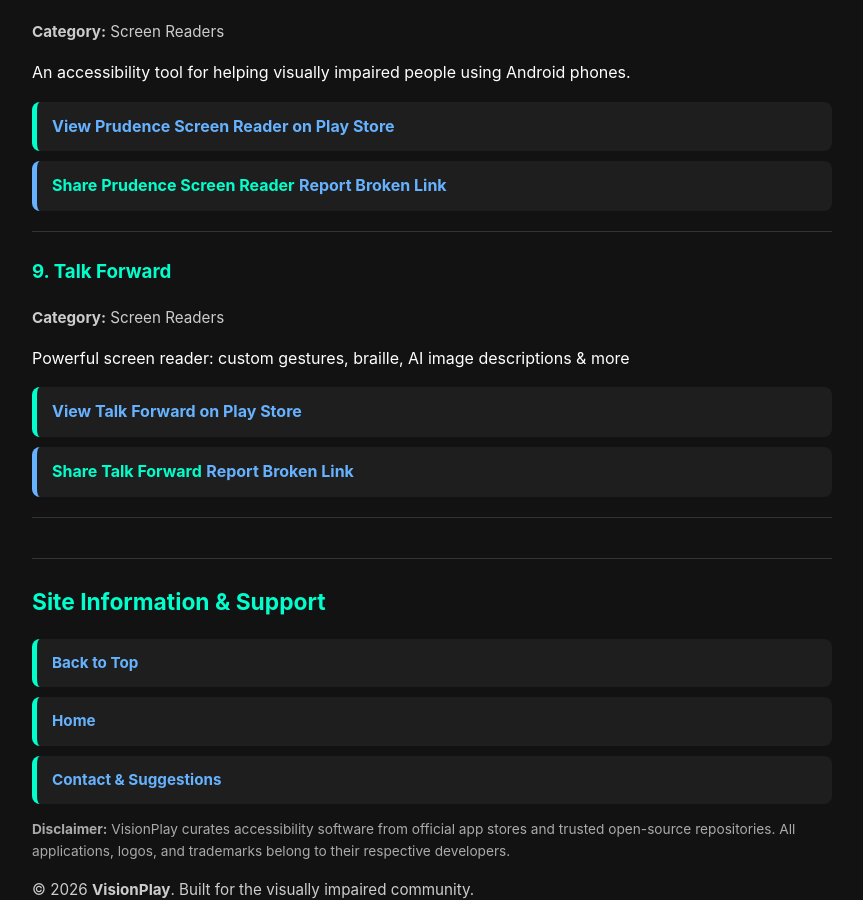
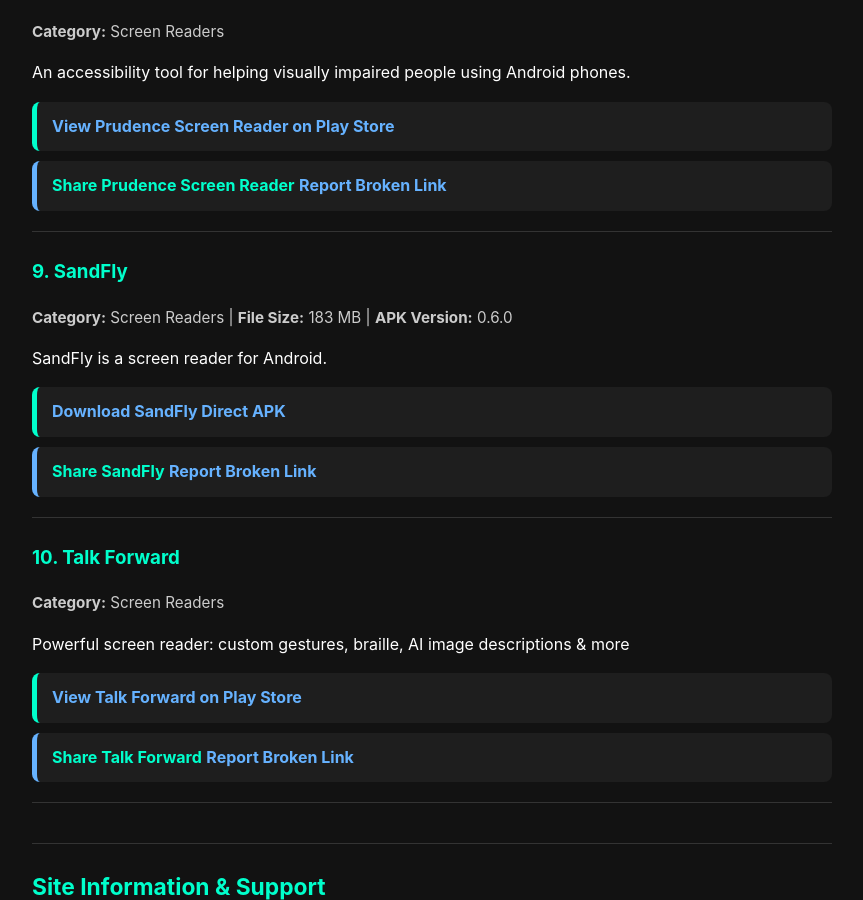
Before and after one commit to abhishekdey-hub/VisionPlay, a Jekyll site: the page built from screen-readers/index.md, in a window 1280 px wide and 900 px high, scrolled down 2672 px. Shown: the whole window, without its empty margins (208-1071 px from the left). Built offline with Jekyll 4.4.1, drawn with Linux system fonts in a browser that asks for light colours; some of the changed text lies outside the part shown.

Commit message:
Update screen_readers.yml

```diff
--- a/_data/screen_readers.yml
+++ b/_data/screen_readers.yml
@@ -44,6 +44,13 @@
   description: "An accessibility tool for helping visually impaired people using Android phones."
   playstore_url: "https://play.google.com/store/apps/details?id=com.prudence.reader"
 
+- name: "SandFly"
+  category: "Screen Readers"
+  description: "SandFly is a screen reader for Android."
+  size: "183 MB"
+  version: "0.6.0"
+  apk_url: "https://github.com/aaron-gh/SandFly/releases/download/v0.6.0/sandfly.apk"
+
 - name: "Talk Forward"
   category: "Screen Readers"
   description: "Powerful screen reader: custom gestures, braille, AI image descriptions & more"
```
